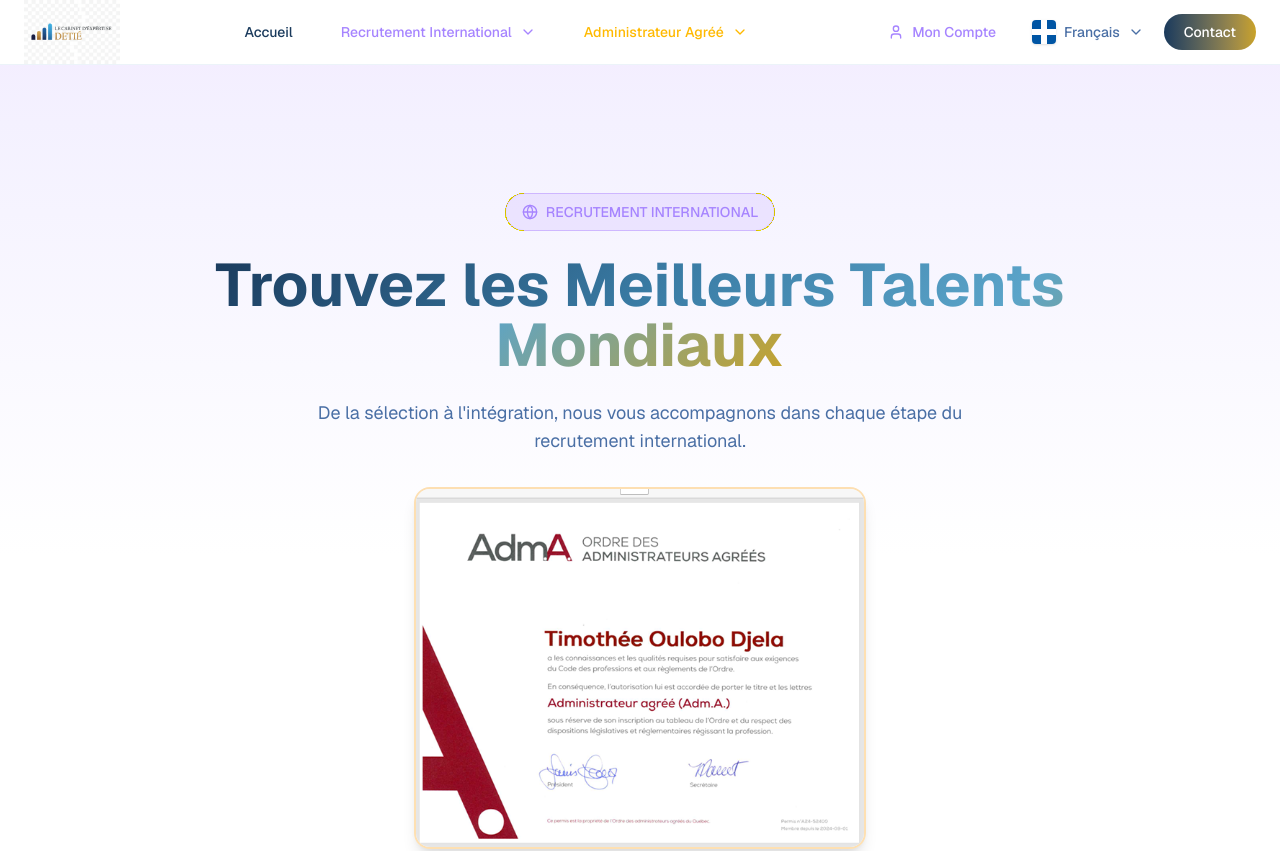
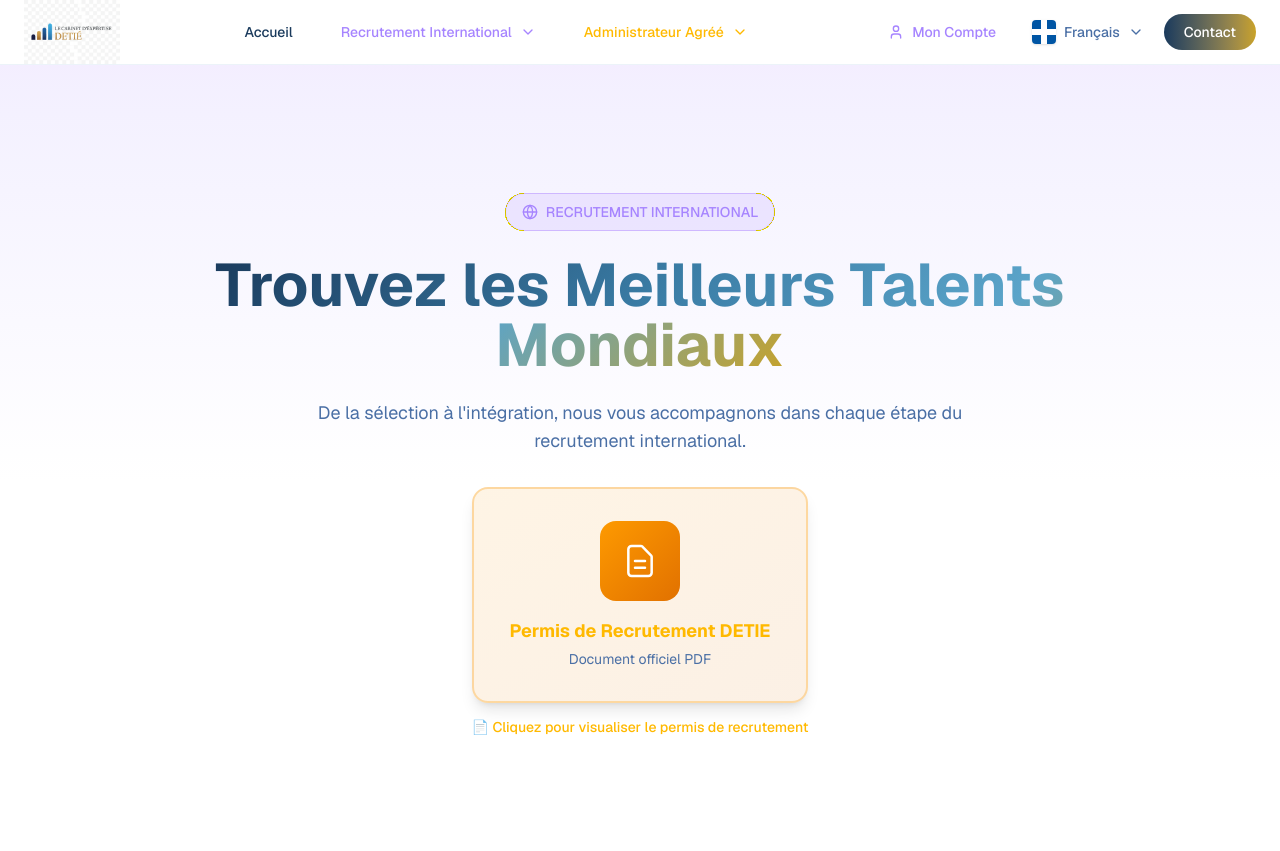
Before and after one commit to tradhonjok-source/projet_website, a Next.js app: page /fr/recrutement in a window 1280 px wide. Shown: the top 851 px of the page. Built offline with nearby package versions, Linux system fonts and the light colour scheme.

Commit message:
Update recruitment permit display with PDF link

```diff
--- a/app/fr/recrutement/page.tsx
+++ b/app/fr/recrutement/page.tsx
@@ -30,7 +30,7 @@
                 De la sélection à l'intégration, nous vous accompagnons dans chaque étape du recrutement international.
               </p>
 
-              {/* Permis Recrutement - Image Display */}
+              {/* Permis Recrutement - PDF Display */}
               <div className="mb-8">
                 <a
                   href="/documents/permis-recrutement.pdf"
@@ -38,16 +38,22 @@
                   rel="noopener noreferrer"
                   className="inline-block group"
                 >
-                  <div className="rounded-2xl overflow-hidden border-2 border-amber-500/30 hover:border-amber-500/60 transition-all shadow-lg hover:shadow-xl hover:shadow-amber-500/20">
-                    <img
-                      src="/images/permis-ordre.png"
-                      alt="Permis de Recrutement DETIE"
-                      className="w-full max-w-md h-auto group-hover:scale-105 transition-transform duration-300"
-                    />
+                  <div className="rounded-2xl overflow-hidden border-2 border-amber-500/30 hover:border-amber-500/60 transition-all shadow-lg hover:shadow-xl hover:shadow-amber-500/20 bg-gradient-to-br from-amber-500/10 to-amber-600/10 p-8">
+                    <div className="flex flex-col items-center gap-4">
+                      <div className="flex h-20 w-20 items-center justify-center rounded-2xl bg-gradient-to-br from-amber-500 to-amber-600">
+                        <svg className="h-10 w-10 text-white" fill="none" stroke="currentColor" viewBox="0 0 24 24">
+                          <path strokeLinecap="round" strokeLinejoin="round" strokeWidth={1.5} d="M9 12h6m-6 4h6m2 5H7a2 2 0 01-2-2V5a2 2 0 012-2h5.586a1 1 0 01.707.293l5.414 5.414a1 1 0 01.293.707V19a2 2 0 01-2 2z" />
+                        </svg>
+                      </div>
+                      <div className="text-center">
+                        <h3 className="text-lg font-bold text-amber-400">Permis de Recrutement DETIE</h3>
+                        <p className="text-sm text-muted-foreground mt-1">Document officiel PDF</p>
+                      </div>
+                    </div>
                   </div>
                   <div className="text-center mt-3">
                     <span className="text-sm text-amber-400 font-medium group-hover:underline">
-                      Cliquez pour visualiser le document officiel
+                      📄 Cliquez pour visualiser le permis de recrutement
                     </span>
                   </div>
                 </a>
```
